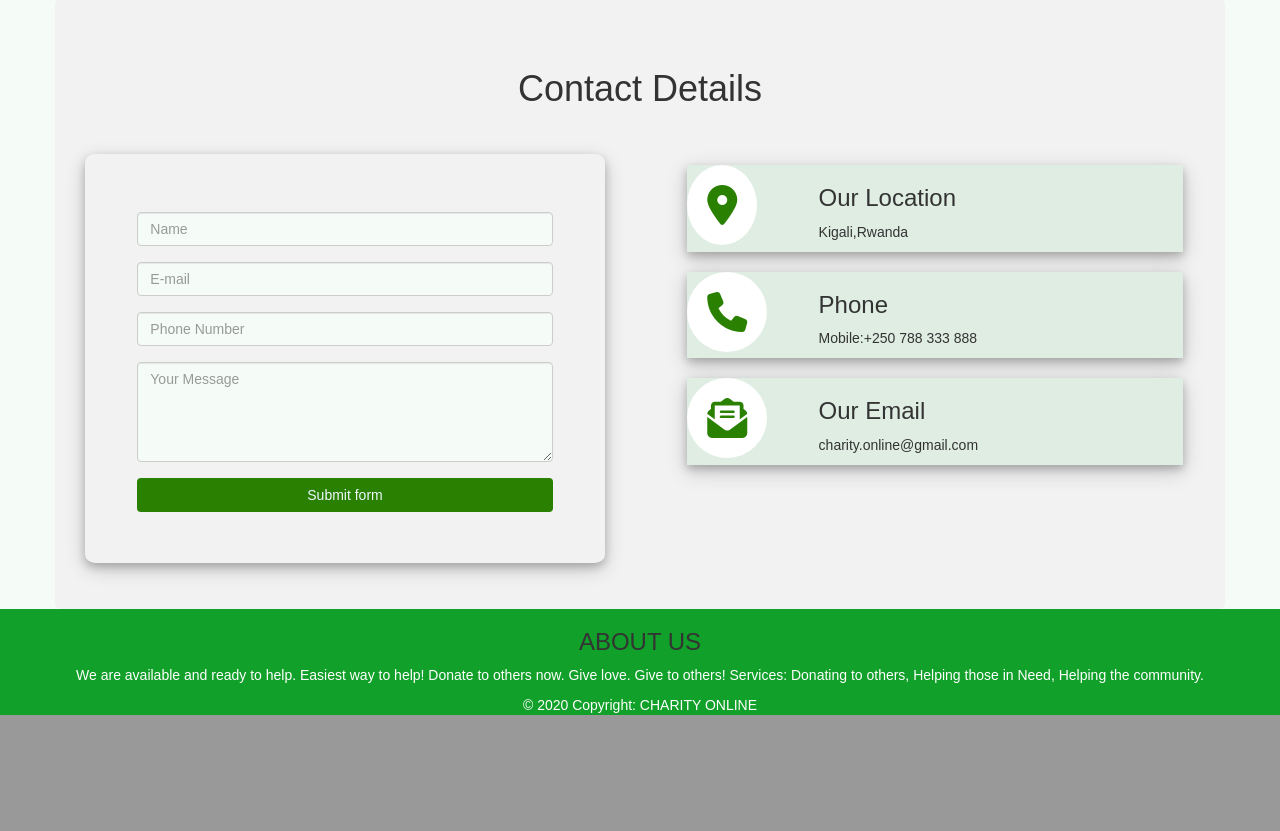
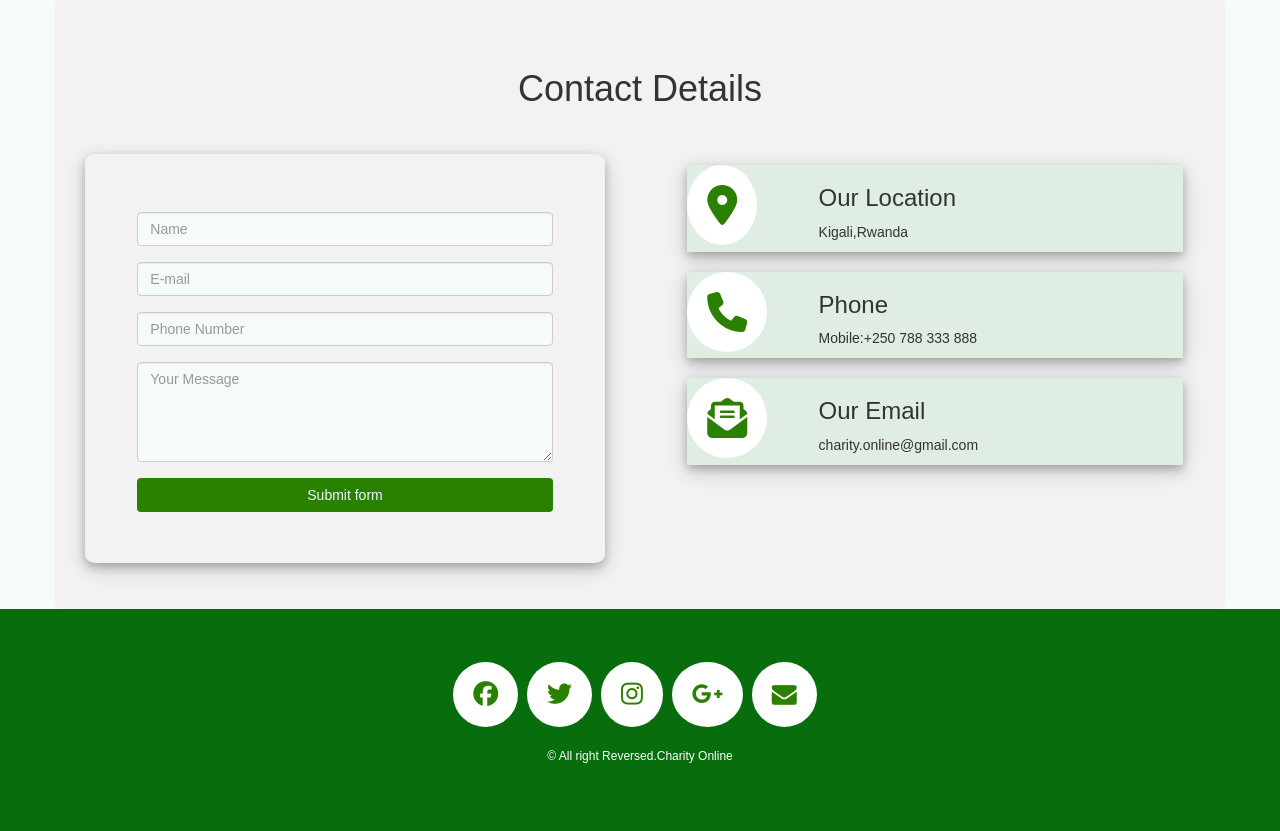
Before and after one commit to Ketsia-a/Charity-Online, a Flask app: page / in a window 1280 px wide. Shown: the part 814-1645 px from the top of the page. Before the commit the page ends 1529 px from the top, so only its background shows below. Run offline with Flask 2, Linux system fonts and the light colour scheme; data that the repository does not hold is empty; some libraries are stand-ins or nearby versions.

Commit message:
new footer

```diff
--- /dev/null
+++ b/app/static/fstyle.css
@@ -0,0 +1,75 @@
+/* Footer */
+@import url('https://maxcdn.bootstrapcdn.com/font-awesome/4.7.0/css/font-awesome.min.css');
+section {
+    padding: 40px 0;
+}
+
+section .section-title {
+    text-align: center;
+    color: #007b5e;
+    margin-bottom: 30px;
+    text-transform: uppercase;
+}
+#footer {
+    background: #45a049 !important;
+}
+#footer h5{
+	padding-left: 10px;
+    border-left: 3px solid #eeeeee;
+    padding-bottom: 6px;
+    margin-bottom: 10px;
+    color:#ffffff;
+}
+#footer a {
+    color: #ffffff;
+    text-decoration: none !important;
+    background-color: transparent;
+    -webkit-text-decoration-skip: objects;
+}
+#footer ul.social li{
+	padding: 3px 0;
+}
+#footer ul.social li a i {
+    margin-right: 5px;
+	font-size:25px;
+	-webkit-transition: .5s all ease;
+	-moz-transition: .5s all ease;
+	transition: .5s all ease;
+}
+#footer ul.social li:hover a i {
+	font-size:30px;
+	margin-top:-10px;
+}
+#footer ul.social li a,
+#footer ul.quick-links li a{
+	color:#ffffff;
+}
+#footer ul.social li a:hover{
+	color:#eeeeee;
+}
+#footer ul.quick-links li{
+	padding: 3px 0;
+	-webkit-transition: .5s all ease;
+	-moz-transition: .5s all ease;
+	transition: .5s all ease;
+}
+#footer ul.quick-links li:hover{
+	padding: 3px 0;
+	margin-left:5px;
+	font-weight:700;
+}
+#footer ul.quick-links li a i{
+	margin-right: 5px;
+}
+#footer ul.quick-links li:hover a i {
+    font-weight: 700;
+}
+
+@media (max-width:767px){
+	#footer h5 {
+    padding-left: 0;
+    border-left: transparent;
+    padding-bottom: 0px;
+    margin-bottom: 10px;
+}
+}
--- a/app/templates/base.html
+++ b/app/templates/base.html
@@ -12,12 +12,24 @@
     <script src="https://maxcdn.bootstrapcdn.com/bootstrap/3.4.1/js/bootstrap.min.js"></script>
     <!-- <link rel="stylesheet" href="https://cdn.jsdelivr.net/npm/bootstrap@4.5.3/dist/css/bootstrap.min.css"
         integrity="sha384-TX8t27EcRE3e/ihU7zmQxVncDAy5uIKz4rEkgIXeMed4M0jlfIDPvg6uqKI2xXr2" crossorigin="anonymous"> -->
+
+    <link rel="stylesheet" href="../static/fstyle.css">
     {% block head%} {% endblock %}
 </head>
 
 <body>
 
-    {% block navbar %} {% include 'navbar.html' %} {% endblock %} {% block content%} {%endblock%} {% block footer %} {% include 'footer.html' %} {% endblock %}
+    {% block navbar %}
+        {% include 'navbar.html' %}
+     {% endblock %}
+
+     {% block content%}
+
+     {%endblock%}
+
+     {% block footer %}
+        {% include 'footer.html' %}
+     {% endblock %}
 </body>
 
 </html>
--- a/app/templates/footer.html
+++ b/app/templates/footer.html
@@ -1,4 +1,4 @@
-<footer class=" text-center text-lg-start" style="background-color: rgb(17, 160, 41);">
+<!-- <footer class=" text-center text-lg-start" style="background-color: rgb(17, 160, 41);">
     <div class="container-fluid p-4">
       <div class="row">
         <div class="col-lg-12 col-md-12 mb-4 mb-md-0">
@@ -14,4 +14,27 @@
       © 2020 Copyright:
       <a class="text-white" href="" style="color: #ffffff;">CHARITY ONLINE</a>
     </div>
-  </footer>
+  </footer> -->
+
+  <section id="footer" style="background: #086d0d !important;">
+		<div class="container" style="background: #086d0d !important;">
+			<div class="row">
+				<div class="col-xs-12 col-sm-12 col-md-12 mt-2 mt-sm-5">
+					<ul class="list-unstyled list-inline social text-center">
+						<li class="list-inline-item"><a href=""><i class="fa fa-facebook"></i></a></li>
+						<li class="list-inline-item"><a href=""><i class="fa fa-twitter"></i></a></li>
+						<li class="list-inline-item"><a href=""><i class="fa fa-instagram"></i></a></li>
+						<li class="list-inline-item"><a href=""><i class="fa fa-google-plus"></i></a></li>
+						<li class="list-inline-item"><a href="" target="_blank"><i class="fa fa-envelope"></i></a></li>
+					</ul>
+				</div>
+				<hr>
+			</div>
+			<div class="row">
+				<div class="col-xs-12 col-sm-12 col-md-12 mt-2 mt-sm-2 text-center text-white">
+					<p class="h6" style="color: #ffffff;">© All right Reversed.<a class="text-green ml-2" href="" target="_blank">Charity Online</a></p>
+				</div>
+				<hr>
+			</div>
+		</div>
+	</section>
--- a/app/templates/navbar.html
+++ b/app/templates/navbar.html
@@ -1,7 +1,7 @@
 <nav class="navbar navbar-inverse">
   <div class="container-fluid">
     <div class="navbar-header">
-      <a class="navbar-brand" href="#">Charity Online</a>
+      <a class="navbar-brand" href="">Charity Online</a>
     </div>
     {% if current_user.is_authenticated %}
     <ul class="nav navbar-nav">
```
